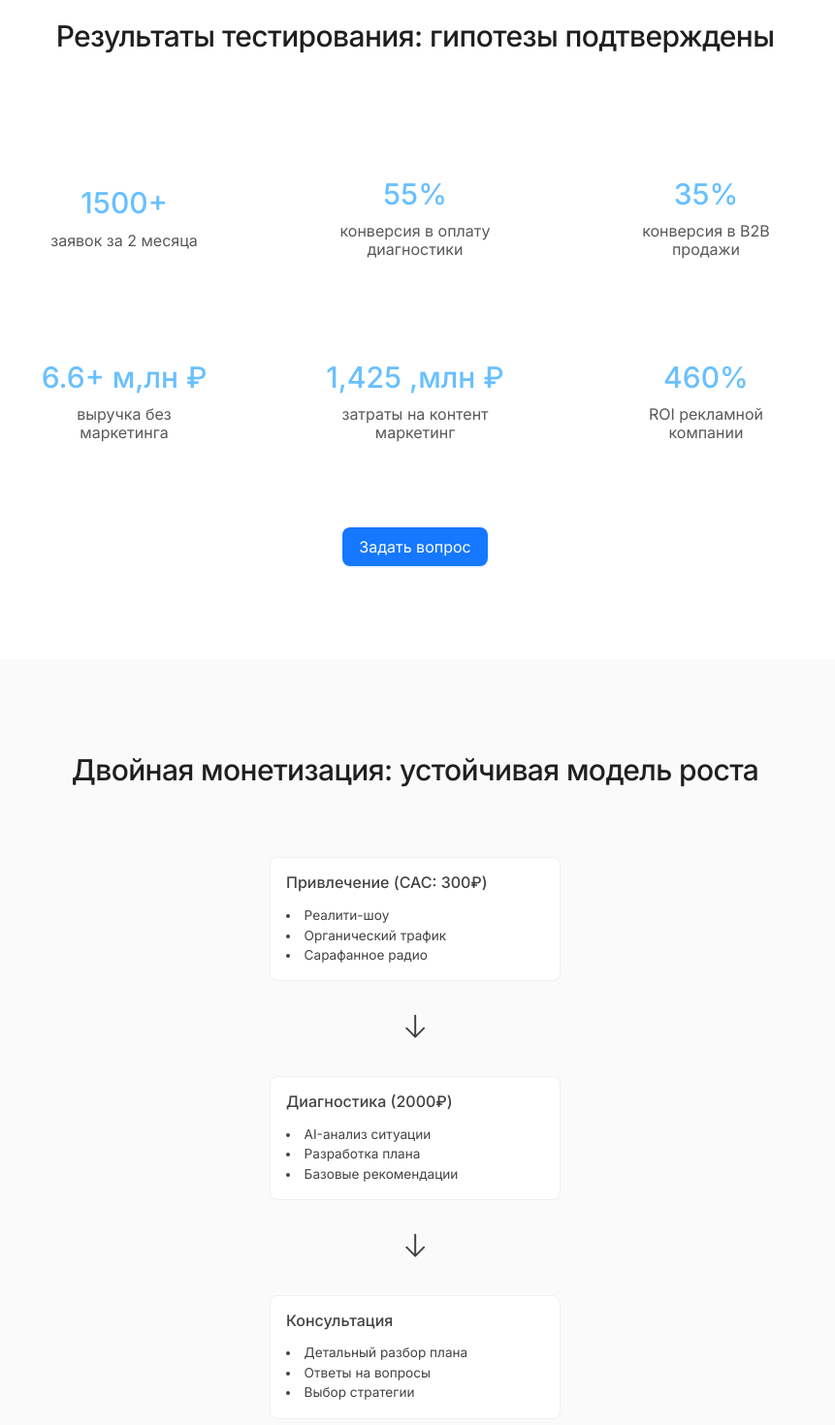
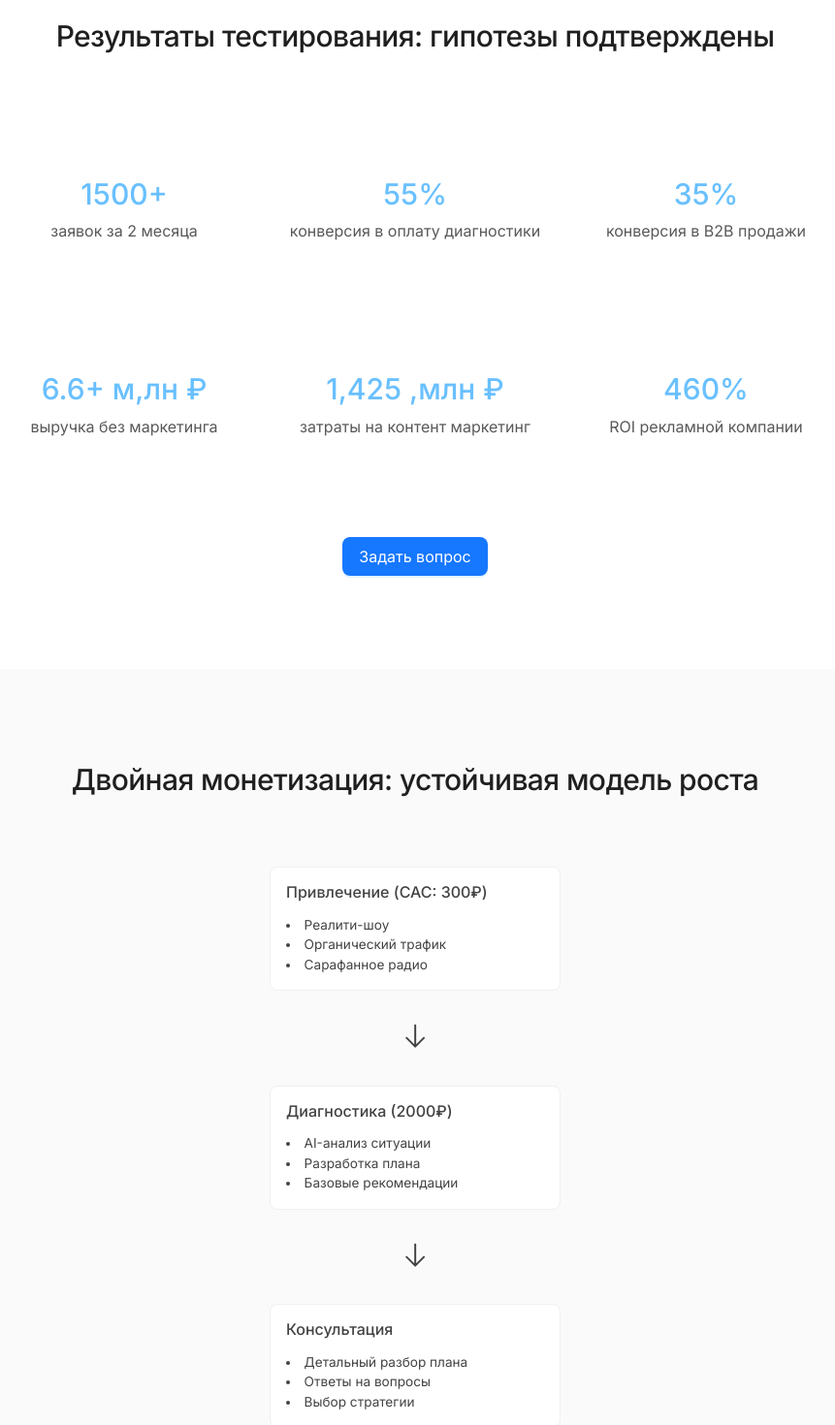
Before and after one commit to zdrnrt/cskn1, a React app: page / in a window 1280 px wide. Shown: the part 3360-4830 px from the top of the page at 97% size, without its empty margins (212-1073 px from the left). Built offline with nearby package versions, Linux system fonts and the light colour scheme.

Commit message:
Правки верстки

```diff
--- a/src/App/Component/Five/Five.scss
+++ b/src/App/Component/Five/Five.scss
@@ -4,7 +4,7 @@
     margin-bottom: 4.5rem;
   }
   &__steps{
-    margin-bottom: 4rem;
+    margin-bottom: 3.5rem;
     display: flex;
     flex-flow: column nowrap;
     align-items: center;
--- a/src/App/Component/Four/Four.scss
+++ b/src/App/Component/Four/Four.scss
@@ -14,17 +14,17 @@
       gap: 0;
     }
     @media (min-width: 1200px) {
-      margin-bottom: 2rem;
+      margin-bottom: 1rem;
     }
     .tile{
       @media (min-width: 768px) {
         padding: 1.5rem 0;
       }
       @media (min-width: 1200px) {
-        padding: 3.5rem 0;
+        padding: 3.5rem 0 5.5rem;
       }
       &__description{
-        max-width: 12rem;
+        // max-width: 12rem;
         margin: 0 auto;
         font-size: 1rem;
       }
--- a/src/App/Component/Nine/Nine.scss
+++ b/src/App/Component/Nine/Nine.scss
@@ -22,7 +22,7 @@
     color: var(--cl-stage);
   }
   &__steps{
-    margin: 0 auto 4rem;
+    margin: 0 auto 3.5rem;
     max-width: 40rem;
     display: flex;
     flex-flow: row wrap;
--- a/src/App/Component/Seven/Seven.scss
+++ b/src/App/Component/Seven/Seven.scss
@@ -84,6 +84,9 @@
       margin-bottom: 0;
       flex-basis: auto;
     }
+    & + .worker__invest{
+      margin-top: 2rem;
+    }
   }
   &__track{
     @media (min-width: 1200px){
@@ -117,9 +120,6 @@
 
 .skills{
   &__list{
-    margin: 0;
-    padding: 0;
-    list-style-position: inside;
     li + li {
       margin-top: 0.5rem;
     }
```
